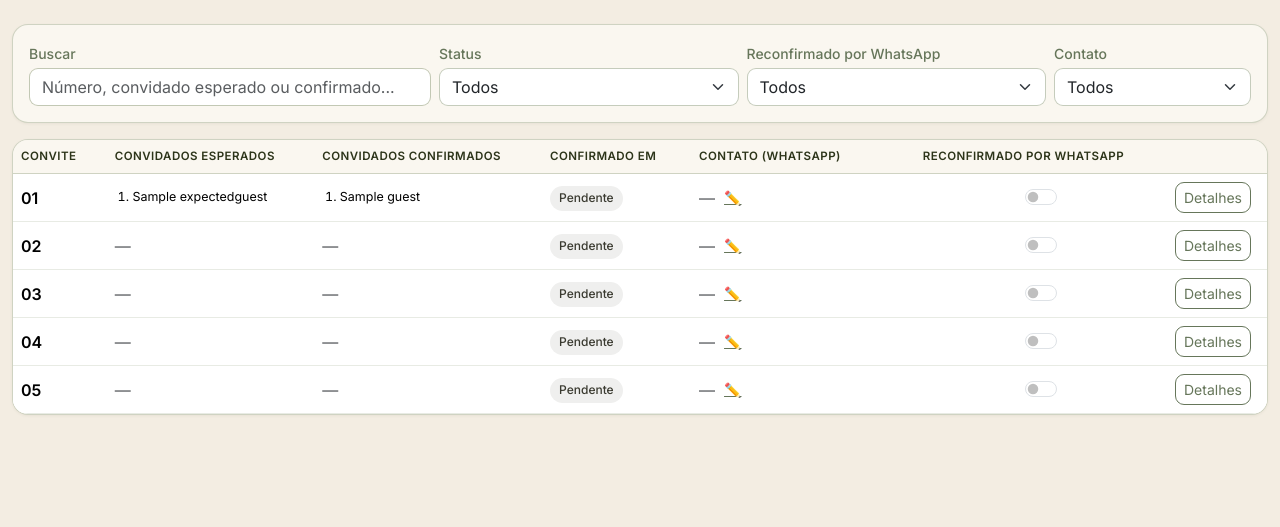
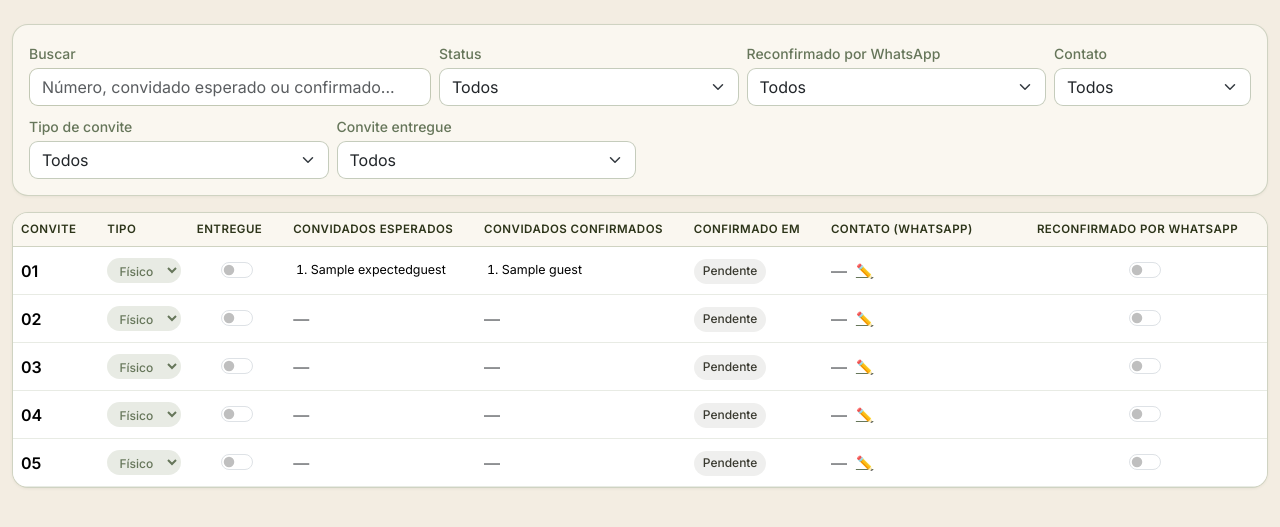
Before and after one commit to sostenesilva/casamento, a Django app: page /convites/ in a window 1280 px wide. Shown: the part 56-583 px from the top of the page. Run offline with Django 4.2, Linux system fonts and the light colour scheme; a user stored in the database is signed in; data comes from the database, SQL or seed files in the repository; tables that the repository leaves empty hold one stand-in row (values such as "Sample post").

Commit message:
Ordem e informações extras

```diff
--- a/rsvp/admin.py
+++ b/rsvp/admin.py
@@ -24,14 +24,16 @@ class InviteAdmin(admin.ModelAdmin):
     list_display = (
         "number",
         "num_passes",
+        "invite_type",
+        "delivered",
         "whatsapp",
         "confirmed",
         "confirmed_at",
         "reconfirmed_by_whatsapp",
     )
     list_display_links = ("number",)
-    list_editable = ("whatsapp", "reconfirmed_by_whatsapp")
-    list_filter = ("confirmed", "reconfirmed_by_whatsapp")
+    list_editable = ("invite_type", "delivered", "whatsapp", "reconfirmed_by_whatsapp")
+    list_filter = ("invite_type", "delivered", "confirmed", "reconfirmed_by_whatsapp")
     search_fields = ("number", "whatsapp", "expected_guests__name", "guests__name")
     inlines = [ExpectedGuestInline, GuestInline]
 
--- a/rsvp/templates/rsvp/lista_convites.html
+++ b/rsvp/templates/rsvp/lista_convites.html
@@ -15,6 +15,20 @@
         .name-list-sm { margin: 0; padding-left: 1.1rem; font-size: 0.78rem; max-width: 220px; }
         .whatsapp-cell { min-width: 190px; }
         .whatsapp-edit-form { min-width: 220px; }
+        .tipo-select {
+            border: 1px solid transparent;
+            border-radius: var(--radius-pill);
+            font-size: 0.75rem;
+            font-weight: 500;
+            padding: 0.25em 0.6em;
+            cursor: pointer;
+        }
+        .tipo-select:focus {
+            box-shadow: 0 0 0 0.15rem rgba(127, 143, 108, 0.25);
+            outline: none;
+        }
+        .tipo-select[data-tipo="fisico"] { background-color: rgba(127, 143, 108, 0.18); color: var(--color-green-sage-dark); }
+        .tipo-select[data-tipo="digital"] { background-color: rgba(195, 155, 94, 0.25); color: #7a5a26; }
     </style>
 </head>
 
@@ -61,6 +75,22 @@
                         <option value="sem">Sem contato</option>
                     </select>
                 </div>
+                <div class="col-md-3 col-6">
+                    <label for="filtro-tipo" class="form-label small mb-1">Tipo de convite</label>
+                    <select id="filtro-tipo" class="form-select">
+                        <option value="">Todos</option>
+                        <option value="fisico">Físico</option>
+                        <option value="digital">Digital</option>
+                    </select>
+                </div>
+                <div class="col-md-3 col-6">
+                    <label for="filtro-entregue" class="form-label small mb-1">Convite entregue</label>
+                    <select id="filtro-entregue" class="form-select">
+                        <option value="">Todos</option>
+                        <option value="sim">Sim</option>
+                        <option value="nao">Não</option>
+                    </select>
+                </div>
             </div>
         </div>
 
@@ -69,6 +99,8 @@
                 <thead>
                     <tr>
                         <th class="sortable" data-sort-key="number">Convite <span class="sort-arrow"></span></th>
+                        <th class="sortable" data-sort-key="tipo">Tipo <span class="sort-arrow"></span></th>
+                        <th class="sortable" data-sort-key="entregue">Entregue <span class="sort-arrow"></span></th>
                         <th class="sortable" data-sort-key="expected">Convidados esperados <span class="sort-arrow"></span></th>
                         <th class="sortable" data-sort-key="confirmed">Convidados confirmados <span class="sort-arrow"></span></th>
                         <th class="sortable" data-sort-key="confirmed-at">Confirmado em <span class="sort-arrow"></span></th>
@@ -83,6 +115,9 @@
                         data-search="{{ row.invite.number }} {{ row.invite.whatsapp }} {% for g in row.expected %}{{ g.name }} {% endfor %}{% for g in row.confirmed %}{{ g.name }} {% endfor %}"
                         data-status="{% if row.invite.confirmed %}confirmado{% else %}pendente{% endif %}"
                         data-tem-contato="{% if row.invite.whatsapp %}com{% else %}sem{% endif %}"
+                        data-tipo="{{ row.invite.invite_type }}"
+                        data-sort-tipo="{{ row.invite.get_invite_type_display }}"
+                        data-sort-entregue="{% if row.invite.delivered %}sim{% else %}nao{% endif %}"
                         data-sort-number="{{ row.invite.number }}"
                         data-sort-expected="{{ row.expected|length }}"
                         data-sort-confirmed="{{ row.confirmed|length }}"
@@ -90,6 +125,21 @@
                         data-sort-contato="{{ row.invite.whatsapp }}"
                         data-sort-reconfirmado="{% if row.invite.reconfirmed_by_whatsapp %}sim{% else %}nao{% endif %}">
                         <td><strong>{{ row.invite.number }}</strong></td>
+                        <td>
+                            <select class="tipo-select" data-tipo="{{ row.invite.invite_type }}"
+                                data-url="{% url 'rsvp:atualizar_tipo_convite' row.invite.pk %}">
+                                {% for value, label in tipo_choices %}
+                                <option value="{{ value }}" {% if row.invite.invite_type == value %}selected{% endif %}>{{ label }}</option>
+                                {% endfor %}
+                            </select>
+                        </td>
+                        <td class="text-center">
+                            <div class="form-check form-switch d-flex justify-content-center">
+                                <input class="form-check-input toggle-entregue" type="checkbox" role="switch"
+                                    data-url="{% url 'rsvp:alternar_entregue' row.invite.pk %}"
+                                    {% if row.invite.delivered %}checked{% endif %}>
+                            </div>
+                        </td>
                         <td>
                             {% if row.expected %}
                             <ol class="name-list-sm mb-0">
@@ -152,7 +202,7 @@
                     </tr>
                     {% empty %}
                     <tr>
-                        <td colspan="6" class="text-center text-muted py-4">Nenhum convite cadastrado.</td>
+                        <td colspan="9" class="text-center text-muted py-4">Nenhum convite cadastrado.</td>
                     </tr>
                     {% endfor %}
                 </tbody>
@@ -204,23 +254,29 @@
         const filtroStatus = document.getElementById("filtro-status");
         const filtroReconfirmado = document.getElementById("filtro-reconfirmado");
         const filtroContato = document.getElementById("filtro-contato");
+        const filtroTipo = document.getElementById("filtro-tipo");
+        const filtroEntregue = document.getElementById("filtro-entregue");
 
         function aplicarFiltros() {
             const termo = campoBusca.value.trim().toLowerCase();
             const status = filtroStatus.value;
             const reconfirmado = filtroReconfirmado.value;
             const contato = filtroContato.value;
+            const tipo = filtroTipo.value;
+            const entregue = filtroEntregue.value;
 
             document.querySelectorAll(".linha-convite").forEach(function (row) {
                 const bateBusca = !termo || row.getAttribute("data-search").toLowerCase().indexOf(termo) !== -1;
                 const bateStatus = !status || row.getAttribute("data-status") === status;
                 const bateReconfirmado = !reconfirmado || row.getAttribute("data-sort-reconfirmado") === reconfirmado;
                 const bateContato = !contato || row.getAttribute("data-tem-contato") === contato;
-                row.style.display = (bateBusca && bateStatus && bateReconfirmado && bateContato) ? "" : "none";
+                const bateTipo = !tipo || row.getAttribute("data-tipo") === tipo;
+                const bateEntregue = !entregue || row.getAttribute("data-sort-entregue") === entregue;
+                row.style.display = (bateBusca && bateStatus && bateReconfirmado && bateContato && bateTipo && bateEntregue) ? "" : "none";
             });
         }
 
-        [campoBusca, filtroStatus, filtroReconfirmado, filtroContato].forEach(function (el) {
+        [campoBusca, filtroStatus, filtroReconfirmado, filtroContato, filtroTipo, filtroEntregue].forEach(function (el) {
             el.addEventListener("input", aplicarFiltros);
             el.addEventListener("change", aplicarFiltros);
         });
@@ -338,7 +394,9 @@
             });
         });
 
-        document.querySelectorAll(".toggle-reconfirmado").forEach(function (checkbox) {
+        // --- Toggles booleanos (switch salvo via AJAX ao clicar) ---
+        function configurarToggle(seletor, campoResposta, atributoOrdenacao) {
+            document.querySelectorAll(seletor).forEach(function (checkbox) {
                 checkbox.addEventListener("change", function () {
                     const url = checkbox.getAttribute("data-url");
                     const previous = !checkbox.checked;
@@ -352,10 +410,10 @@
                             return resp.json();
                         })
                         .then(function (data) {
-                        checkbox.checked = data.reconfirmed_by_whatsapp;
+                            checkbox.checked = data[campoResposta];
                             const row = checkbox.closest(".linha-convite");
-                        if (row) {
-                            row.setAttribute("data-sort-reconfirmado", data.reconfirmed_by_whatsapp ? "sim" : "nao");
+                            if (row && atributoOrdenacao) {
+                                row.setAttribute(atributoOrdenacao, data[campoResposta] ? "sim" : "nao");
                             }
                             aplicarFiltros();
                         })
@@ -368,6 +426,49 @@
                         });
                 });
             });
+        }
+
+        configurarToggle(".toggle-reconfirmado", "reconfirmed_by_whatsapp", "data-sort-reconfirmado");
+        configurarToggle(".toggle-entregue", "delivered", "data-sort-entregue");
+
+        // --- Tipo de convite (select estilizado como badge) ---
+        document.querySelectorAll(".tipo-select").forEach(function (select) {
+            select.addEventListener("change", function () {
+                const url = select.getAttribute("data-url");
+                const anterior = select.getAttribute("data-tipo");
+                select.disabled = true;
+                fetch(url, {
+                    method: "POST",
+                    headers: {
+                        "X-CSRFToken": csrfToken,
+                        "Content-Type": "application/json",
+                    },
+                    body: JSON.stringify({ invite_type: select.value }),
+                })
+                    .then(function (resp) {
+                        return resp.json().then(function (data) {
+                            if (!resp.ok || !data.ok) throw new Error(data.error || "Falha ao salvar.");
+                            return data;
+                        });
+                    })
+                    .then(function (data) {
+                        select.setAttribute("data-tipo", data.invite_type);
+                        const row = select.closest(".linha-convite");
+                        if (row) {
+                            row.setAttribute("data-tipo", data.invite_type);
+                            row.setAttribute("data-sort-tipo", data.invite_type_label);
+                        }
+                        aplicarFiltros();
+                    })
+                    .catch(function (err) {
+                        select.value = anterior;
+                        alert(err.message || "Não foi possível salvar. Tente novamente.");
+                    })
+                    .finally(function () {
+                        select.disabled = false;
+                    });
+            });
+        });
     </script>
 </body>
 
--- a/rsvp/urls.py
+++ b/rsvp/urls.py
@@ -24,4 +24,14 @@ urlpatterns = [
         views.atualizar_contato_whatsapp,
         name="atualizar_contato_whatsapp",
     ),
+    path(
+        "convites/<int:invite_id>/tipo/",
+        views.atualizar_tipo_convite,
+        name="atualizar_tipo_convite",
+    ),
+    path(
+        "convites/<int:invite_id>/entregue/",
+        views.alternar_entregue,
+        name="alternar_entregue",
+    ),
 ]
--- a/rsvp/views.py
+++ b/rsvp/views.py
@@ -18,7 +18,7 @@ def index(request):
 
 @staff_member_required
 def painel_confirmacoes(request):
-    invites = Invite.objects.prefetch_related("expected_guests", "guests").order_by("number")
+    invites = Invite.objects.prefetch_related("expected_guests", "guests")
 
     rows = []
     confirmed_invites = 0
@@ -56,7 +56,7 @@ def painel_confirmacoes(request):
 
 @login_required
 def lista_convites(request):
-    invites = Invite.objects.prefetch_related("expected_guests", "guests").order_by("number")
+    invites = Invite.objects.prefetch_related("expected_guests", "guests")
 
     rows = []
     for invite in invites:
@@ -68,7 +68,10 @@ def lista_convites(request):
             "confirmed": confirmed,
         })
 
-    return render(request, "rsvp/lista_convites.html", {"rows": rows})
+    return render(request, "rsvp/lista_convites.html", {
+        "rows": rows,
+        "tipo_choices": Invite.TIPO_CHOICES,
+    })
 
 
 @login_required
@@ -96,6 +99,38 @@ def atualizar_contato_whatsapp(request, invite_id):
     invite.whatsapp = whatsapp
     invite.save(update_fields=["whatsapp", "updated_at"])
     return JsonResponse({"ok": True, "whatsapp": invite.whatsapp})
+
+
+@login_required
+@require_POST
+def atualizar_tipo_convite(request, invite_id):
+    invite = get_object_or_404(Invite, pk=invite_id)
+    try:
+        data = json.loads(request.body)
+    except json.JSONDecodeError:
+        return JsonResponse({"ok": False, "error": "Requisição inválida."}, status=400)
+
+    invite_type = str(data.get("invite_type", "")).strip()
+    valid_types = dict(Invite.TIPO_CHOICES)
+    if invite_type not in valid_types:
+        return JsonResponse({"ok": False, "error": "Tipo de convite inválido."}, status=400)
+
+    invite.invite_type = invite_type
+    invite.save(update_fields=["invite_type", "updated_at"])
+    return JsonResponse({
+        "ok": True,
+        "invite_type": invite.invite_type,
+        "invite_type_label": valid_types[invite.invite_type],
+    })
+
+
+@login_required
+@require_POST
+def alternar_entregue(request, invite_id):
+    invite = get_object_or_404(Invite, pk=invite_id)
+    invite.delivered = not invite.delivered
+    invite.save(update_fields=["delivered", "updated_at"])
+    return JsonResponse({"ok": True, "delivered": invite.delivered})
 
 
 def _find_invite(number):
```
Also changed, not shown: rsvp/models.py (+19 -1 lines), rsvp/migrations/0006_invite_delivered_invite_invite_type.py (added). Lines whose indentation alone changed are shown as unchanged.
